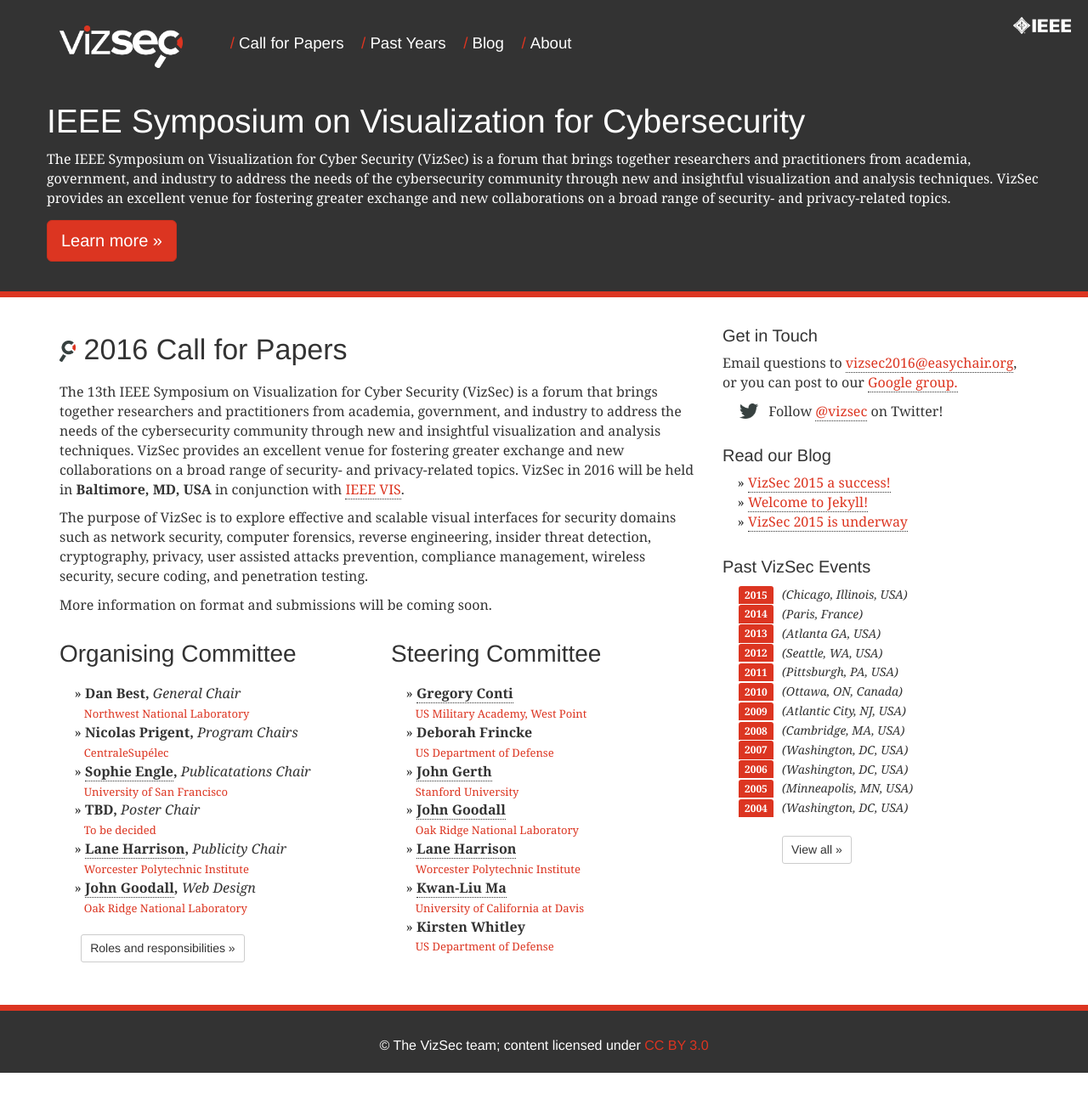
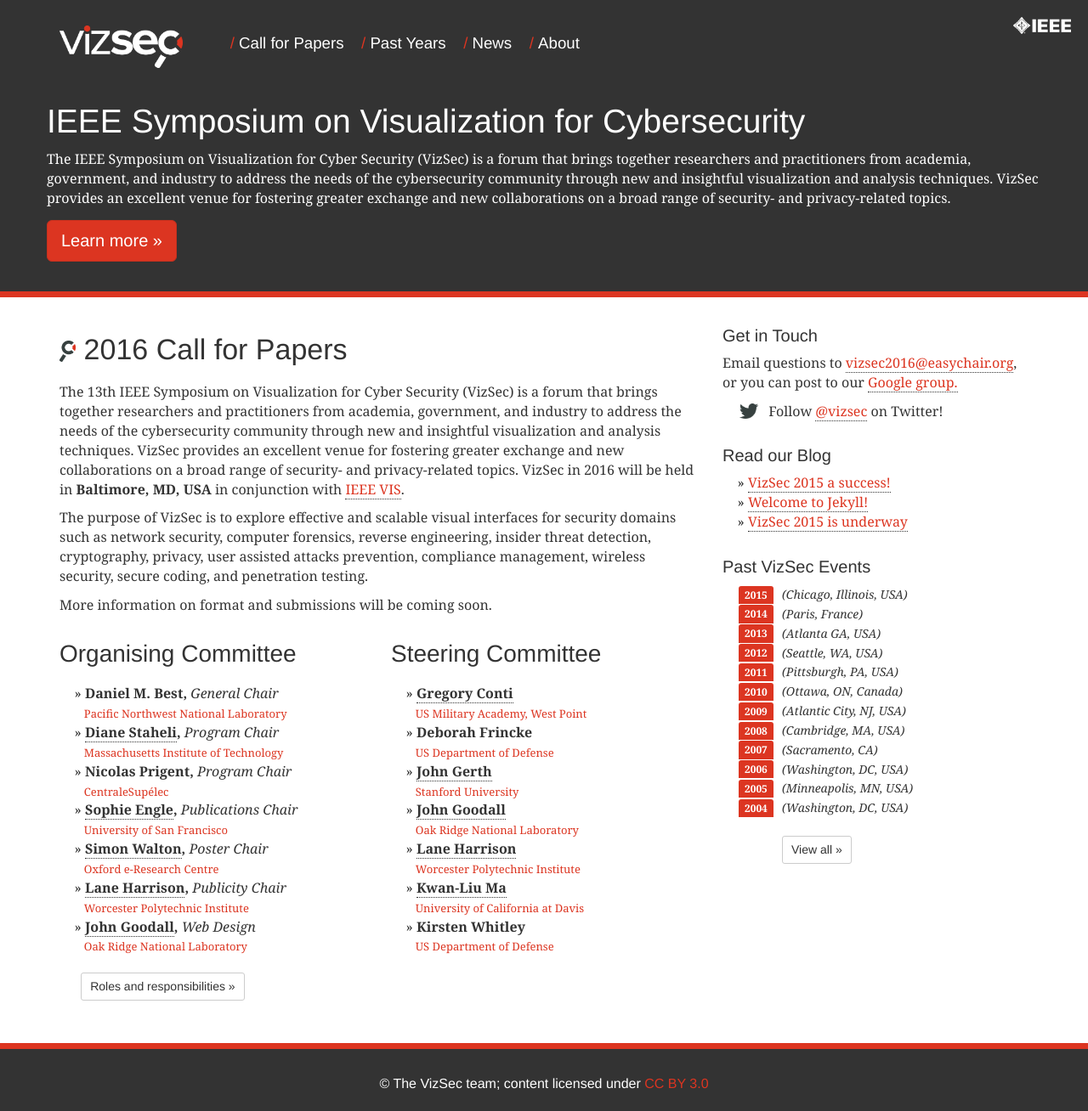
Before and after one commit to simonwalton/simonwalton.github.io_, a Jekyll site: the page built from index.html, in a window 1280 px wide and 1308 px high. Shown: the whole window at 85% size. Built offline with Jekyll 4.4.1, drawn with Linux system fonts in a browser that asks for light colours.

```diff
--- a/_config.yml
+++ b/_config.yml
@@ -11,7 +11,7 @@ github_username:  jekyll
 gems: [jekyll-paginate]
 
 paginate: 5
-paginate_path: "/blog/page:num/"
+paginate_path: "/news/page:num/"
 
 sass:
   sass_dir: _sass
--- a/_data/committee.yml
+++ b/_data/committee.yml
@@ -1,19 +1,25 @@
-- name: Dan Best
+- name: Daniel M. Best
   role: General Chair
-  affiliation: Northwest National Laboratory
+  affiliation: Pacific Northwest National Laboratory
+
+- name: Diane Staheli
+  role: Program Chair
+  affiliation: Massachusetts Institute of Technology
+  url: https://www.ll.mit.edu/mission/cybersec/cybersec-bios/staheli-bio.html
 
 - name: Nicolas Prigent
-  role: Program Chairs
+  role: Program Chair
   affiliation: CentraleSupélec
 
 - name: Sophie Engle
-  role: Publicatations Chair
+  role: Publications Chair
   affiliation: University of San Francisco
   url: http://sjengle.cs.usfca.edu/
 
-- name: TBD
+- name: Simon Walton
   role: Poster Chair
-  affiliation: To be decided
+  affiliation: Oxford e-Research Centre
+  url: https://www.oerc.ox.ac.uk/people/simon-walton
 
 - name: Lane Harrison
   role: Publicity Chair
--- a/_includes/header.html
+++ b/_includes/header.html
@@ -16,7 +16,7 @@
 			<ul class="nav navbar-nav ">
 				<li><a href="/#call"><span class="nav-link-sep highlight">/&nbsp;</span>Call for Papers</a></li>
 				<li><a href="/past"><span class="nav-link-sep highlight">/&nbsp;</span>Past Years</a></li>
-				<li><a href="/blog"><span class="nav-link-sep highlight">/&nbsp;</span>Blog</a></li>
+				<li><a href="/news"><span class="nav-link-sep highlight">/&nbsp;</span>News</a></li>
 				<li><a href="/about"><span class="nav-link-sep highlight">/&nbsp;</span>About</a></li>
 			</ul>
 		</div><!--/.navbar-collapse -->
```
Also changed, not shown: _data/pastyears.yml (+4 -3 lines), news/index.html (added, +30 -0 lines), 5 other files.
